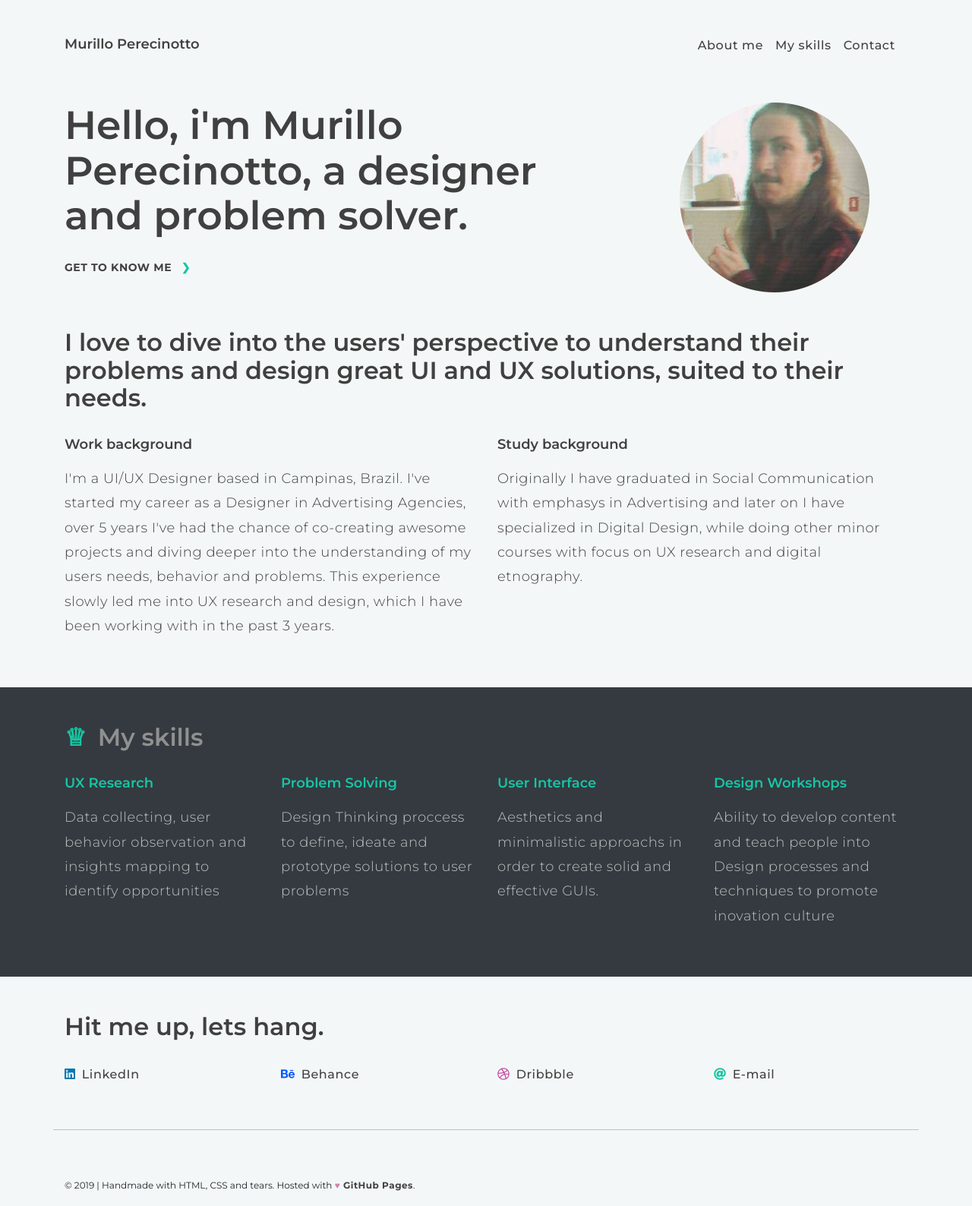
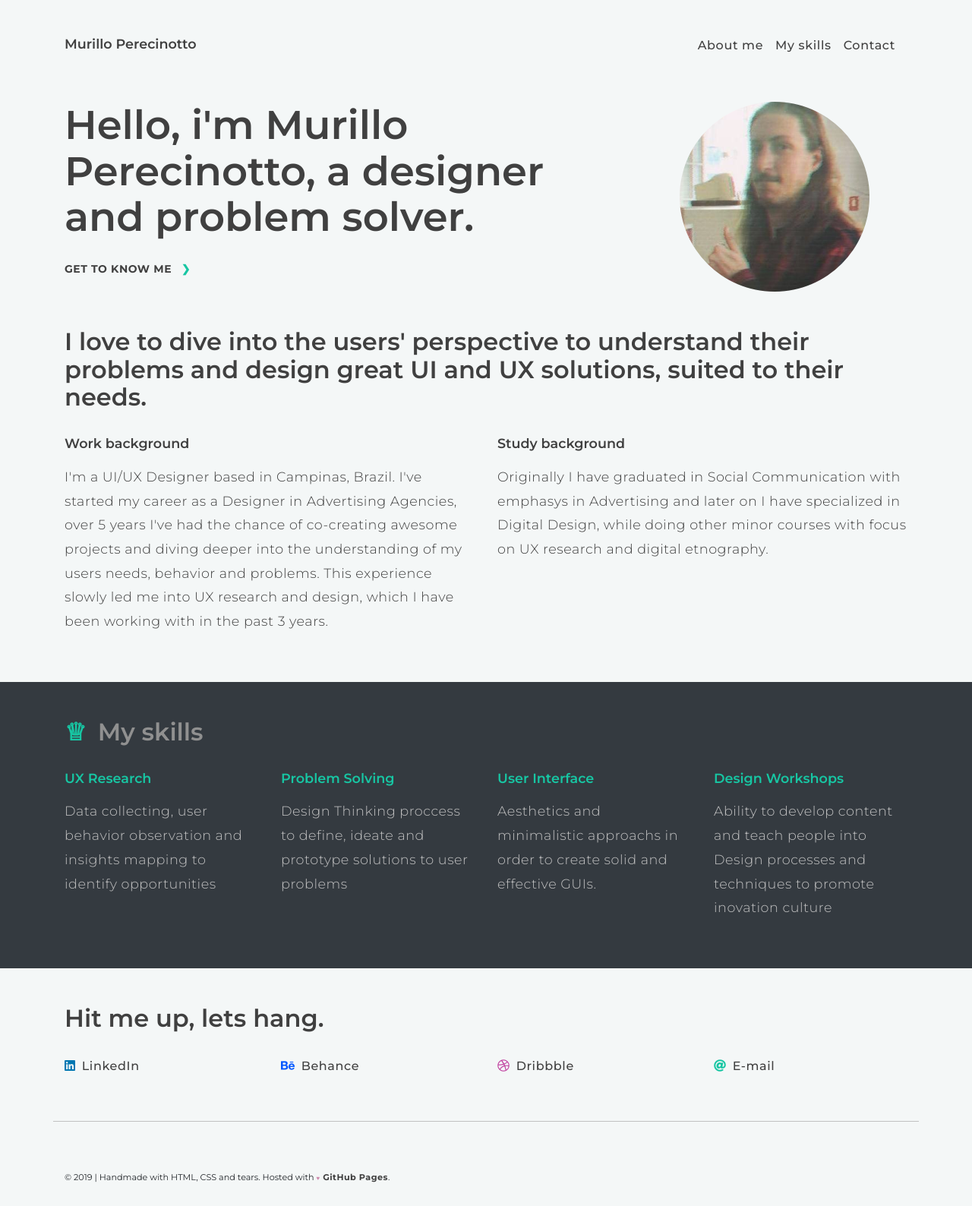
Before and after one commit to murillovp/murillovp.github.io, a plain HTML site: page index.html in a window 1280 px wide. Shown: the whole page at 76% size. Drawn offline with nearby package versions, Linux system fonts and the light colour scheme.

Commit message:
Changes font-sizes from px to em units

```diff
--- a/css/style.css
+++ b/css/style.css
@@ -8,7 +8,7 @@ body {
 p {
 	color: var(--dark-grey);
 	line-height: 1.8em;
-	font-size: 18px;
+	font-size: 1.1em;
 	font-weight: 300;
 	letter-spacing: 0.03em;
 }
@@ -21,11 +21,11 @@ h1, h2, h3, h4, h5, h6 {
 }
 
 h1 {
-	font-size: 18px;
+	font-size: 1.1em;
 }
 
 h2 {
-	font-size: 52px;
+	font-size: 3.3em;
 	margin-bottom: 0.5em;
 }
 
@@ -34,19 +34,19 @@ h2 {
 }
 
 h3 {
-	font-size: 32px;
+	font-size: 2em;
 }
 
 h4 {
-	font-size: 18px;
+	font-size: 1.1em;
 }
 
 h5 {
-	font-size: 14px;
+	font-size: 0.8em;
 }
 
 .footer span {
-	font-size: 12px;
+	font-size: 0.7em;
 }
 
 a {
```
